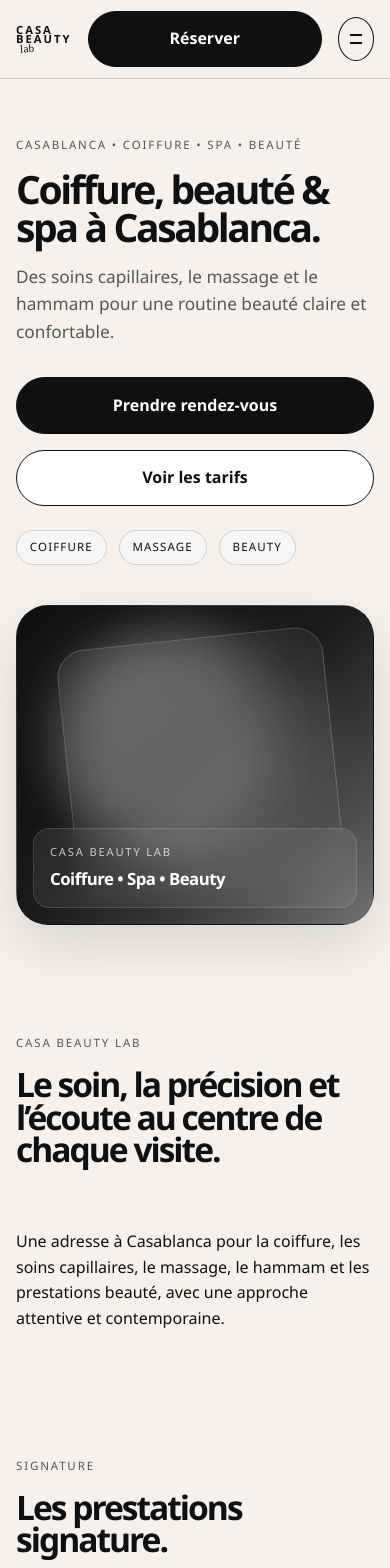
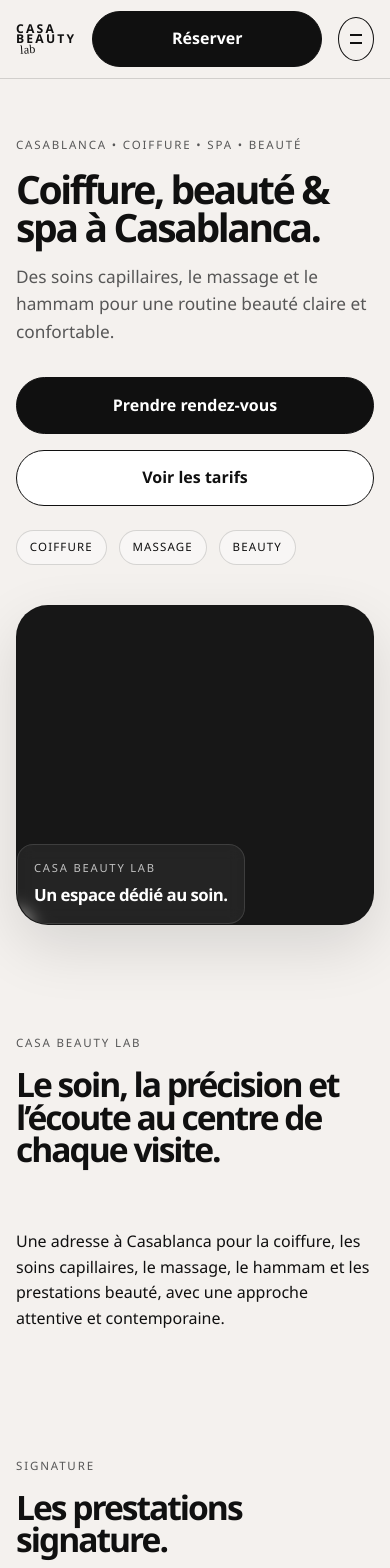
Before and after one commit to Themanonly/casa-beauty-lab, a React (Vite) app: page / in a window 390 px wide. Shown: the top 1568 px of the page. Built offline with nearby package versions, Linux system fonts and the light colour scheme.

Commit message:
Polish visual placeholders and responsive tariffs

```diff
--- a/src/App.tsx
+++ b/src/App.tsx
@@ -130,11 +130,9 @@
           </div>
 
           <div className="hero-visual" aria-label="Maison de beauté Casa Beauty Lab">
-            <div className="hero-visual__glow hero-visual__glow--one" />
-            <div className="hero-visual__glow hero-visual__glow--two" />
             <div className="hero-visual__frame">
               <span className="visual-kicker">Casa Beauty Lab</span>
-              <strong>Coiffure • Spa • Beauty</strong>
+              <strong>Un espace dédié au soin.</strong>
             </div>
           </div>
         </div>
@@ -377,8 +375,10 @@
         <div className="gallery-grid">
           {business.gallery.map((item) => (
             <figure className="gallery-item" key={item.title}>
-              <div className="gallery-item__image" style={{ background: item.image }} aria-label={item.alt} />
-              <figcaption>{item.title}</figcaption>
+              <figcaption>
+                <span className="gallery-item__index">{String(business.gallery.indexOf(item) + 1).padStart(2, '0')}</span>
+                <strong>{item.title}</strong>
+              </figcaption>
             </figure>
           ))}
         </div>
--- a/src/styles.css
+++ b/src/styles.css
@@ -49,7 +49,7 @@
   flex-direction: column;
   line-height: 0.8;
   letter-spacing: 0.18em;
-  font-size: 0.7rem;
+  font-size: 0.76rem;
   font-weight: 700;
 }
 .brand-mark { display: block; }
@@ -158,44 +158,13 @@
   min-height: 560px;
   border-radius: 32px;
   border: 1px solid var(--line);
-  background:
-    linear-gradient(135deg, rgba(9, 9, 9, 0.86), rgba(26, 26, 26, 0.52)),
-    radial-gradient(circle at 20% 20%, rgba(255,255,255,0.28), transparent 40%),
-    linear-gradient(135deg, #111 0%, #363636 48%, #d6d6d6 100%);
+  display: flex;
+  align-items: flex-end;
+  background: #171717;
   box-shadow: var(--shadow);
   overflow: hidden;
 }
-.hero-visual::before {
-  content: '';
-  position: absolute;
-  inset: 10% 11% 12% 14%;
-  border-radius: 28px;
-  background: linear-gradient(145deg, rgba(255,255,255,0.08), rgba(255,255,255,0.02));
-  border: 1px solid rgba(255,255,255,0.18);
-  transform: rotate(-6deg);
-}
-.hero-visual__glow {
-  position: absolute;
-  border-radius: 50%;
-  filter: blur(24px);
-  opacity: 0.8;
-}
-.hero-visual__glow--one {
-  top: 8%;
-  left: 10%;
-  width: 220px;
-  height: 220px;
-  background: rgba(255,255,255,0.26);
-}
-.hero-visual__glow--two {
-  right: 12%;
-  bottom: 14%;
-  width: 260px;
-  height: 260px;
-  background: rgba(255,255,255,0.12);
-}
 .hero-visual__frame {
-  position: absolute;
   right: 1.25rem;
   bottom: 1.25rem;
   display: flex;
@@ -203,7 +172,7 @@
   gap: 0.3rem;
   padding: 0.9rem 1rem;
   border-radius: 16px;
-  background: rgba(255,255,255,0.08);
+  background: rgba(255,255,255,0.06);
   border: 1px solid rgba(255,255,255,0.12);
   color: #fff;
   backdrop-filter: blur(8px);
@@ -363,7 +332,9 @@
   gap: 1rem;
   padding-top: 1rem;
   border-top: 1px solid var(--line);
+  min-width: 0;
 }
+.tarif-item > div:first-child { min-width: 0; }
 .tarif-item:first-child { border-top: none; padding-top: 0; }
 .tarif-item h3 {
   margin: 0 0 0.35rem;
@@ -404,6 +375,10 @@
 }
 .booking-banner p { margin: 0; color: rgba(255,255,255,0.8); max-width: 640px; }
 
+@media (max-width: 1100px) and (min-width: 901px) {
+  .tarif-wrapper { grid-template-columns: 1fr; }
+}
+
 .feature-layout {
   display: grid;
   grid-template-columns: 1fr 1fr;
@@ -426,15 +401,20 @@
   background: rgba(255,255,255,0.7);
   border: 1px solid var(--line);
   border-radius: 18px;
-  overflow: hidden;
-}
-.gallery-item__image {
-  width: 100%;
-  min-height: 300px;
+  min-height: 180px;
+  display: flex;
+  align-items: flex-end;
 }
 .gallery-item figcaption {
-  padding: 1rem;
+  display: grid;
+  gap: 0.45rem;
+  width: 100%;
+  padding: 1.25rem;
   color: var(--muted);
+}
+.gallery-item figcaption strong { color: var(--ink); font-size: 1.2rem; }
+.gallery-item__index { color: var(--muted); font-size: 0.75rem; letter-spacing: 0.12em; }
+.gallery-item figcaption > span:last-child { font-size: 0.86rem; }
 }
 
 .contact-grid {
```
Also changed, not shown: research/brand-facts.md (+12 -0 lines).
